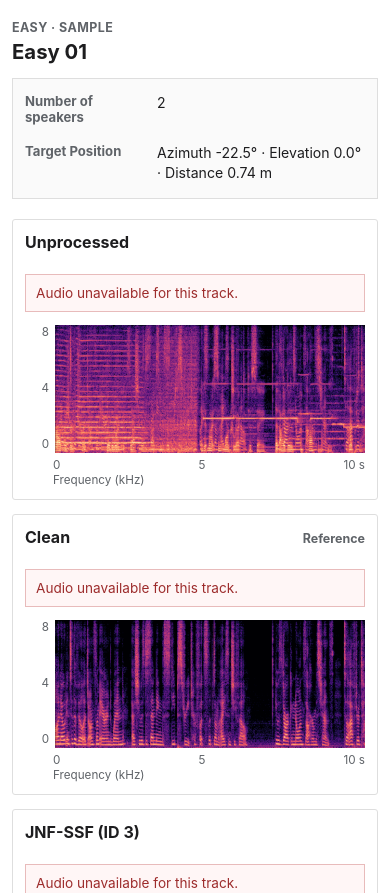
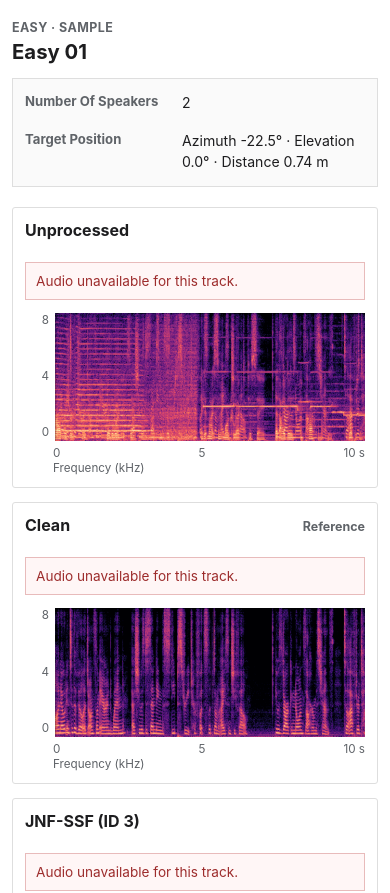
Before and after one commit to Muefy/CORE-DSE-Audio-Demo, a React (Vite) app: page / in a window 390 px wide. Shown: the part 2347-3240 px from the top of the page. Built offline with nearby package versions, Linux system fonts and the light colour scheme.

Commit message:
统一说话人标签格式

```diff
--- a/src/AudioDemo.tsx
+++ b/src/AudioDemo.tsx
@@ -1,4 +1,4 @@
-// 展示六个场景的目标语音试听、语谱图、精简场景信息和质量指标。
+// 展示六个场景的目标语音试听、语谱图、标题式场景信息和质量指标。
 import { useEffect, useRef, useState } from "react";
 
 const sceneOptions = [
@@ -181,7 +181,7 @@ function AcousticConditions({ scene }: { scene: Scene }) {
 
   return (
     <dl className="acoustic-grid" aria-label="Acoustic conditions">
-      <div><dt>Number of speakers</dt><dd>{scene.mixtureSpeakerCount}</dd></div>
+      <div><dt>Number Of Speakers</dt><dd>{scene.mixtureSpeakerCount}</dd></div>
       <div><dt>Target Position</dt><dd>Azimuth {target.azimuthDeg.toFixed(1)}° · Elevation {target.elevationDeg.toFixed(1)}° · Distance {target.distanceM.toFixed(2)} m</dd></div>
     </dl>
   );
--- a/src/styles.css
+++ b/src/styles.css
@@ -1,4 +1,4 @@
-/* 定义 CORE-DSE 学术展示页的浅色响应式布局，并适配精简后的场景信息。 */
+/* 定义 CORE-DSE 学术展示页的浅色响应式布局，并保持场景标签单行显示。 */
 :root {
   color: #1d1d1f;
   background: #ffffff;
@@ -260,7 +260,7 @@ h1 span { color: inherit; }
   background: #fafafa;
 }
 .acoustic-grid > div { display: flex; min-width: 0; gap: 11px; padding: 9px 0; }
-.acoustic-grid dt { flex: 0 0 130px; color: var(--muted); font-size: 0.82rem; font-weight: 650; }
+.acoustic-grid dt { flex: 0 0 150px; color: var(--muted); font-size: 0.82rem; font-weight: 650; white-space: nowrap; }
 .acoustic-grid dd { min-width: 0; margin: 0; font-size: 0.88rem; line-height: 1.45; }
 
 .audio-track-grid { display: grid; grid-template-columns: repeat(2, minmax(0, 1fr)); align-items: start; gap: 14px; }
@@ -318,7 +318,7 @@ h1 span { color: inherit; }
   .scene-choice span { font-size: 0.74rem; }
   .acoustic-grid { padding: 5px 12px; }
   .acoustic-grid > div { gap: 7px; }
-  .acoustic-grid dt { flex-basis: 125px; }
+  .acoustic-grid dt { flex-basis: 150px; }
   .audio-track-grid { grid-template-columns: 1fr; }
   .audio-track-card { padding: 12px; }
 }
```
